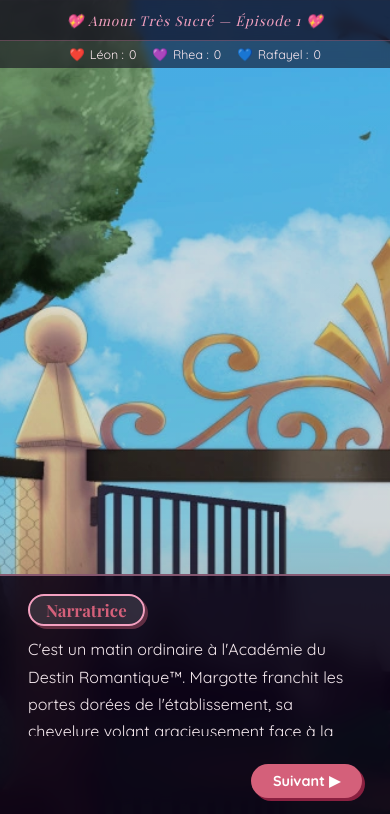
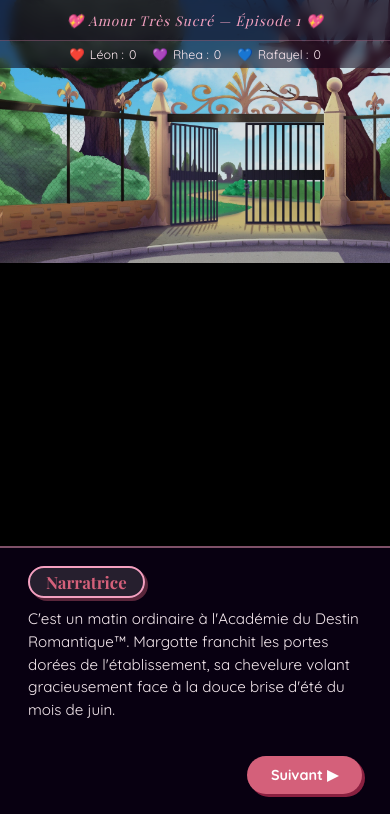
Before and after one commit to andreamanente/Amour-Tr-s-Sucr-, a plain HTML site: page index.html in a window 390 px wide. Both pictures are taken after a click on the button "Commencer l'aventure 💕". Shown: the top 814 px of the page. Drawn offline with nearby package versions, Linux system fonts and the light colour scheme; a web font is replaced by a local one.

Commit message:
Refactor CSS for mobile adaptation and animations

```diff
--- a/index.html
+++ b/index.html
@@ -190,7 +190,18 @@ html, body {
 }
 #restart-btn:hover { transform:scale(1.05); }
 
-/* On rend le jeu "scrollable" */
+/* ── ANIM TEXTE ── */
+@keyframes fadeIn { from{opacity:0;transform:translateY(6px)} to{opacity:1;transform:translateY(0)} }
+.fade-in { animation:fadeIn .4s ease forwards; }
+
+/* ── CŒUR PARTICULE ── */
+.heart-pop {
+  position:fixed; z-index:200; font-size:2rem; pointer-events:none;
+  animation:heartFly 1.2s ease forwards;
+}
+@keyframes heartFly { 0%{opacity:1;transform:translateY(0) scale(1)} 100%{opacity:0;transform:translateY(-80px) scale(1.5)} }
+
+/* ── ADAPTATION MOBILE : PAGE SCROLLABLE ── */
 @media (max-width: 768px) {
   html, body {
     height: auto;
@@ -201,28 +212,56 @@ html, body {
 
   #game {
     height: auto;
-    min-height: 100vh;
+    min-height: 100dvh;
     overflow: visible;
-    padding-bottom: 220px;
+    padding-bottom: 30px;
+  }
+
+  #scene-bg {
+    position: fixed;
+    background-size: contain;
+    background-repeat: no-repeat;
+    background-position: center top;
+    background-color: #000;
+  }
+
+  #scene-overlay {
+    position: fixed;
+  }
+
+  #character-display {
+    position: relative;
+    bottom: auto;
+    left: auto;
+    transform: none;
+    margin: 25vh auto 20px;
+    max-width: 80vw;
+    max-height: 42vh;
   }
 
   #dialog-box {
     position: relative;
     bottom: auto;
-    margin-top: 60vh;
+    left: auto;
+    right: auto;
+    width: 100%;
+    max-height: none;
+    min-height: auto;
+    margin-top: auto;
+  }
+
+  #dialog-text {
+    max-height: none;
+    font-size: 0.95rem;
+    line-height: 1.5;
+  }
+
+  #next-btn {
+    margin-top: 10px;
+    padding: 10px 24px;
   }
 }
 
-/* ── ANIM TEXTE ── */
-@keyframes fadeIn { from{opacity:0;transform:translateY(6px)} to{opacity:1;transform:translateY(0)} }
-.fade-in { animation:fadeIn .4s ease forwards; }
-
-/* ── CŒUR PARTICULE ── */
-.heart-pop {
-  position:fixed; z-index:200; font-size:2rem; pointer-events:none;
-  animation:heartFly 1.2s ease forwards;
-}
-@keyframes heartFly { 0%{opacity:1;transform:translateY(0) scale(1)} 100%{opacity:0;transform:translateY(-80px) scale(1.5)} }
 </style>
 </head>
 <body>
```
